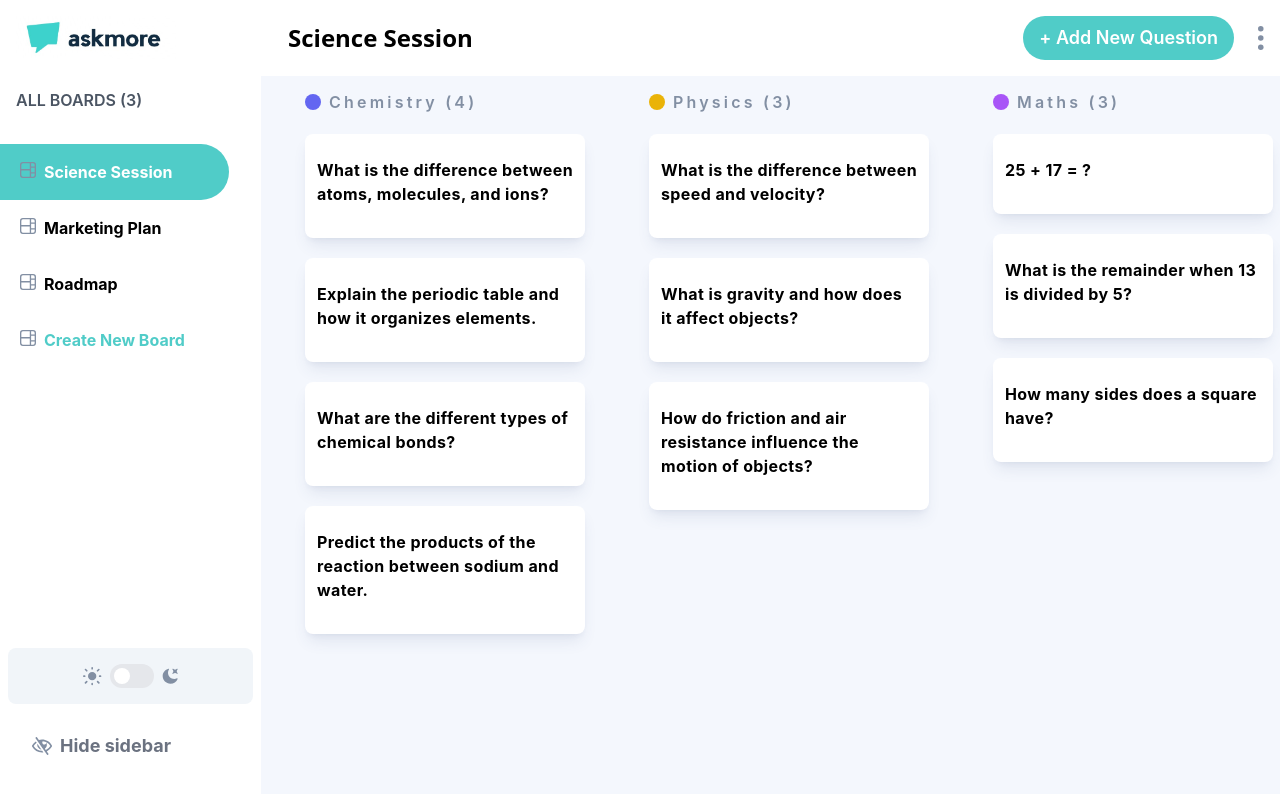
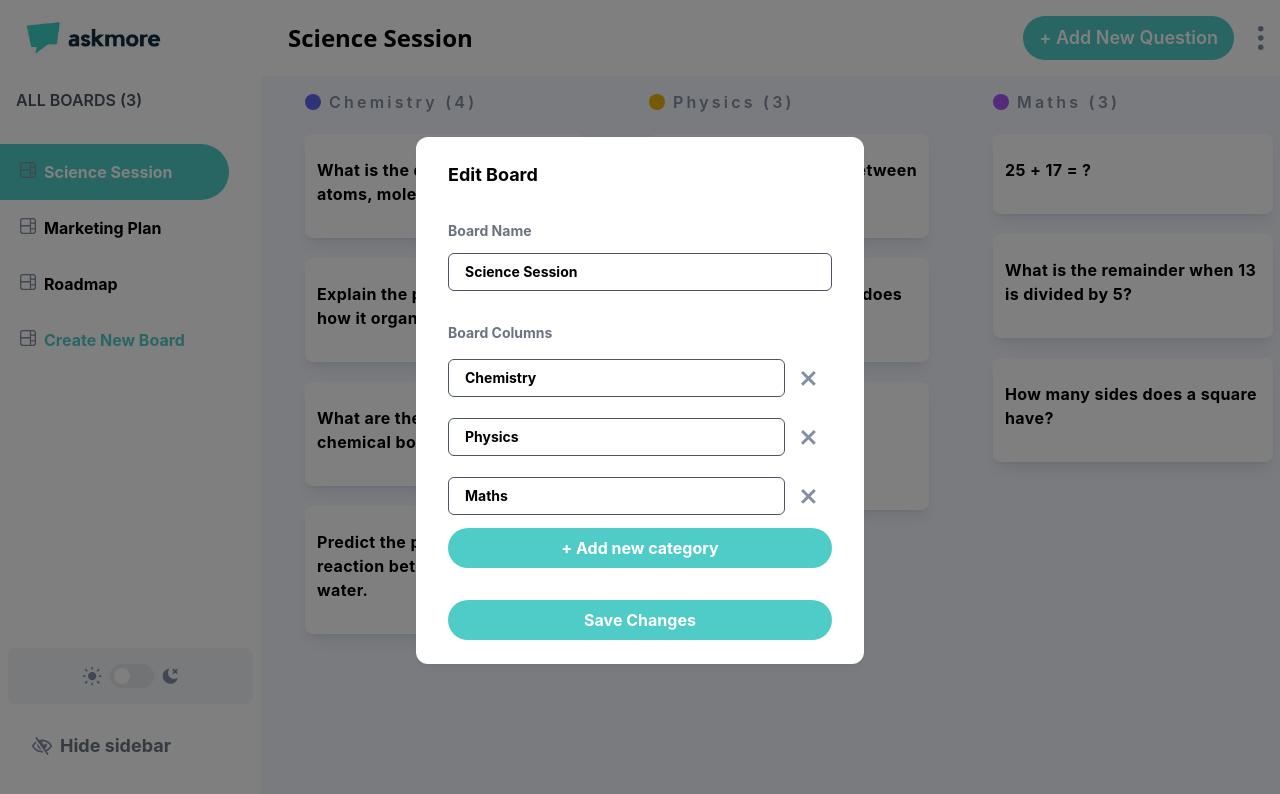
Before and after one commit to ranuga13/AskMore, a React (Vite) app in the folder frontend/: page / in a window 1280 px wide. Shown: the top 794 px of the page. Built offline with nearby package versions, Linux system fonts and the light colour scheme.

Commit message:
columns section

```diff
--- a/frontend/src/components/Center.jsx
+++ b/frontend/src/components/Center.jsx
@@ -9,7 +9,7 @@ function Center(boardModalOpen,setBoardModalOpen) {
   const boards = useSelector((state) => state.boards);
   const board = boards.find((board) => board.isActive === true);
   const columns = board.columns;
-  const [isBoardModalOpen, setIsBoardModalOpen] = useState(false);
+  {const [isBoardModalOpen, setIsBoardModalOpen] = useState(false);}
   const [isSideBarOpen, setIsSideBarOpen] = useState(true);
 
   const [windowSize, setWindowSize] = useState([
@@ -42,9 +42,39 @@ function Center(boardModalOpen,setBoardModalOpen) {
     {windowSize[0] >= 768 && (
       <SideBar isSideBarOpen={isSideBarOpen} setIsSideBarOpen ={setIsSideBarOpen} />
     )}
-    {columns.map((col, index) => (
+
+    {/* columns section */}
+    {columns.length > 0 ? (
+      <>
+        {columns.map((col, index) => (
             <Column key={index} colIndex={index} />
           ))}
+          <div
+          onClick={() => {
+            setIsBoardModalOpen(true)
+          }}
+          className=' h-screen dark:bg-[#2b2c3740] flex justify-center items-center font-bold text-2xl hover:text-[#635fc7] transition duration-300 cursor-pointer bg-[#e9effa] scrollbar-hide mb-2 mx-5 pt-[90px] min-w-[280px] text-[#828fa3] mt-[135px] rounded-lg'
+          >
+            +New column
+
+          </div>
+      </>
+
+    ):(<>
+      <EmptyBoard type='edit' />
+    </>
+    )
+  }
+  {
+    boardModalOpen && (
+      <AddEditBoardModal
+      type='edit'
+      setBoardModalOpen={setBoardModalOpen}
+      />
+    )
+  }
+
+
     </div>
   )
 }
--- a/frontend/src/components/Column.jsx
+++ b/frontend/src/components/Column.jsx
@@ -35,10 +35,10 @@ function Column({ colIndex }) {
     >
       <p className=" font-semibold flex  items-center  gap-2 tracking-widest md:tracking-[.2em] text-[#828fa3]">
         <div className={`rounded-full w-4 h-4 ${color} `} />
-        {col.name} ({col.tasks.length})
+        {col.name} ({col?.tasks?.length})
       </p>
 
-      {col.tasks.map((task, index) => (
+      {col.tasks?.map((task, index) => (
         <Task key={index} taskIndex={index} colIndex={colIndex} />
       ))}
     </div>
```
